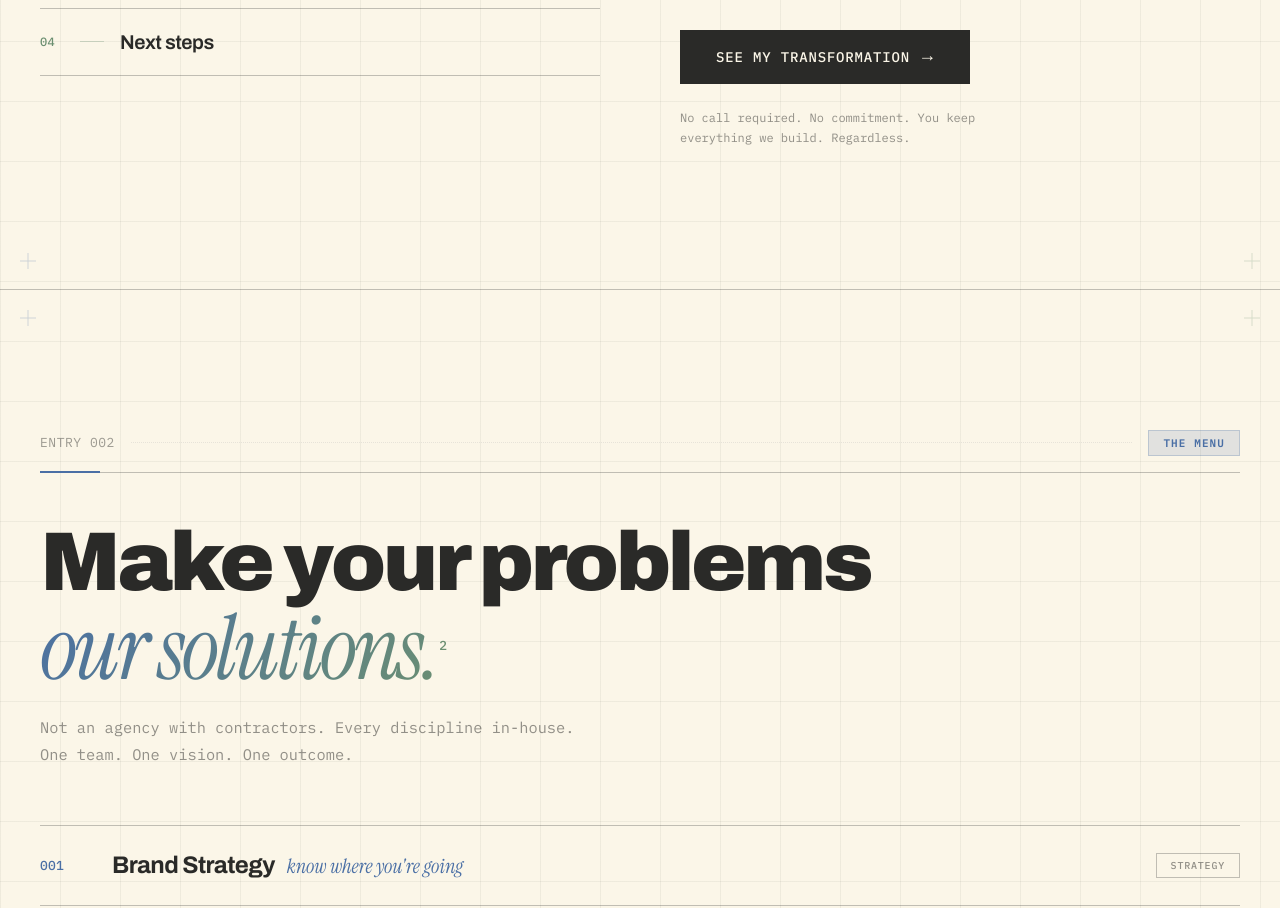
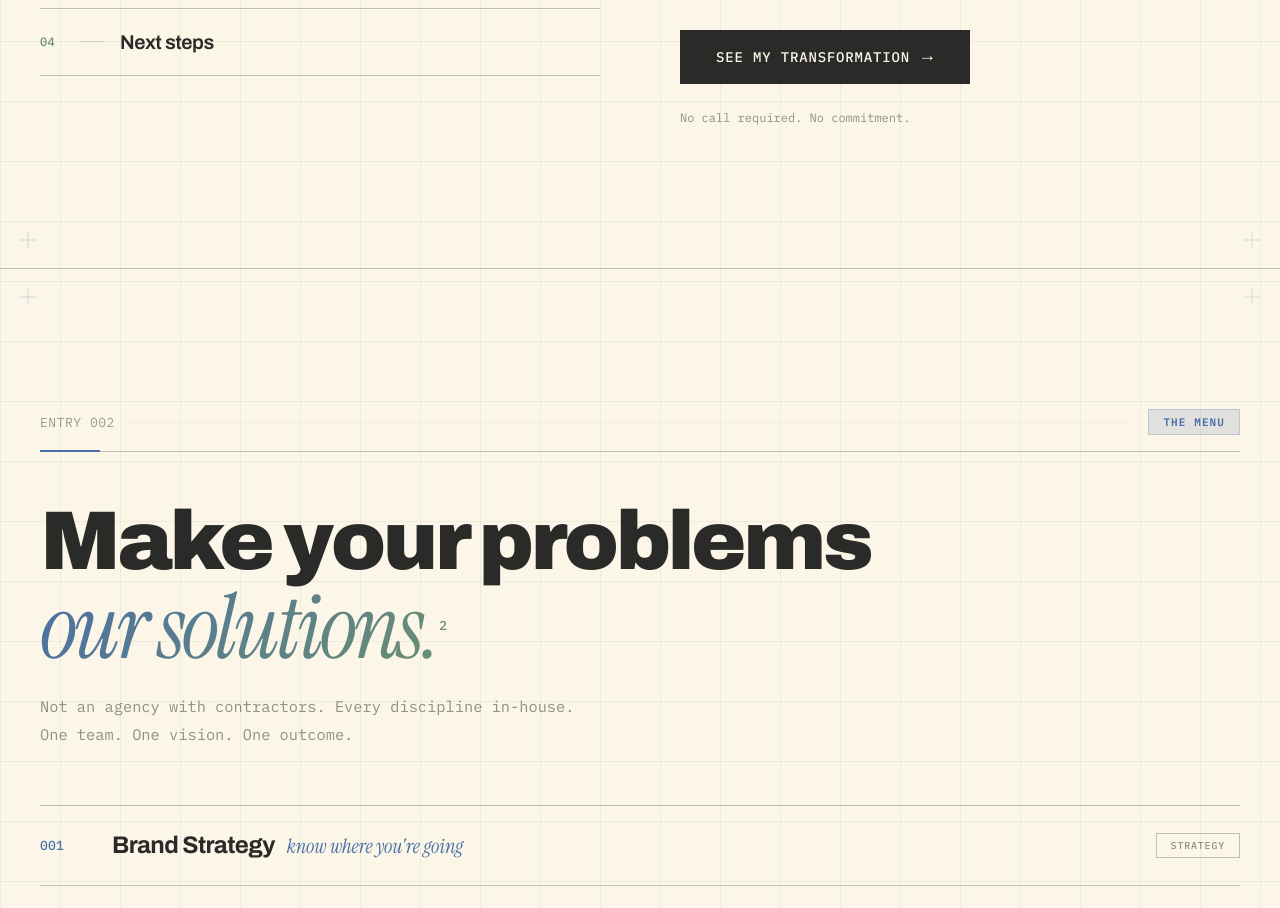
Before and after one commit to miau-i-am-a-cat/wingman-project, a plain HTML site: page index.html in a window 1280 px wide. Shown: the part 1879-2787 px from the top of the page. Drawn offline with Linux system fonts and the light colour scheme.

Commit message:
Remove extra text from form note

```diff
--- a/index.html
+++ b/index.html
@@ -1176,7 +1176,7 @@
               <span class="pack-submit-arrow">→</span>
             </button>
           </div>
-          <p class="pack-note">No call required. No commitment. You keep everything we build. Regardless.</p>
+          <p class="pack-note">No call required. No commitment.</p>
         </div>
       </div>
 
```
